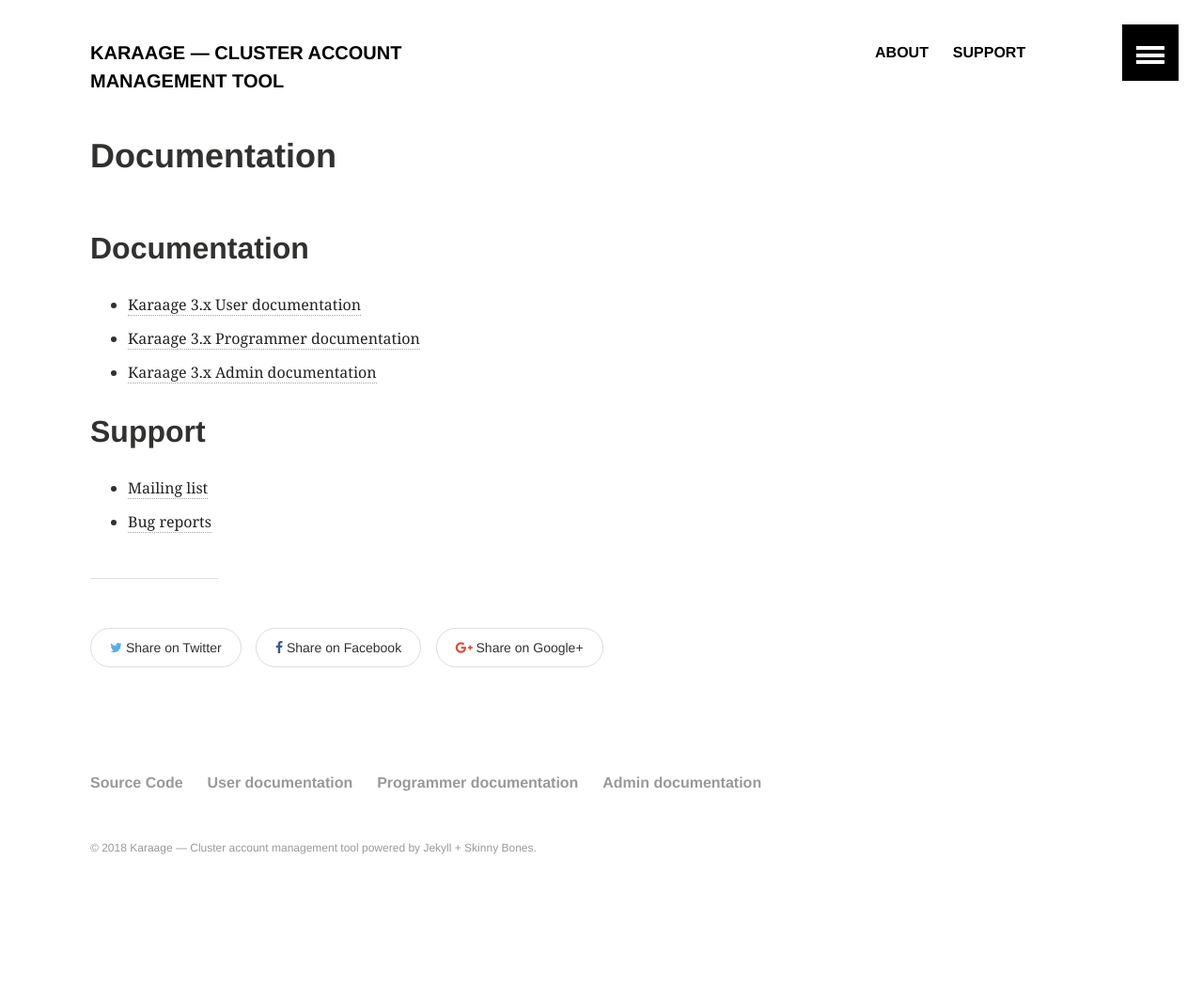
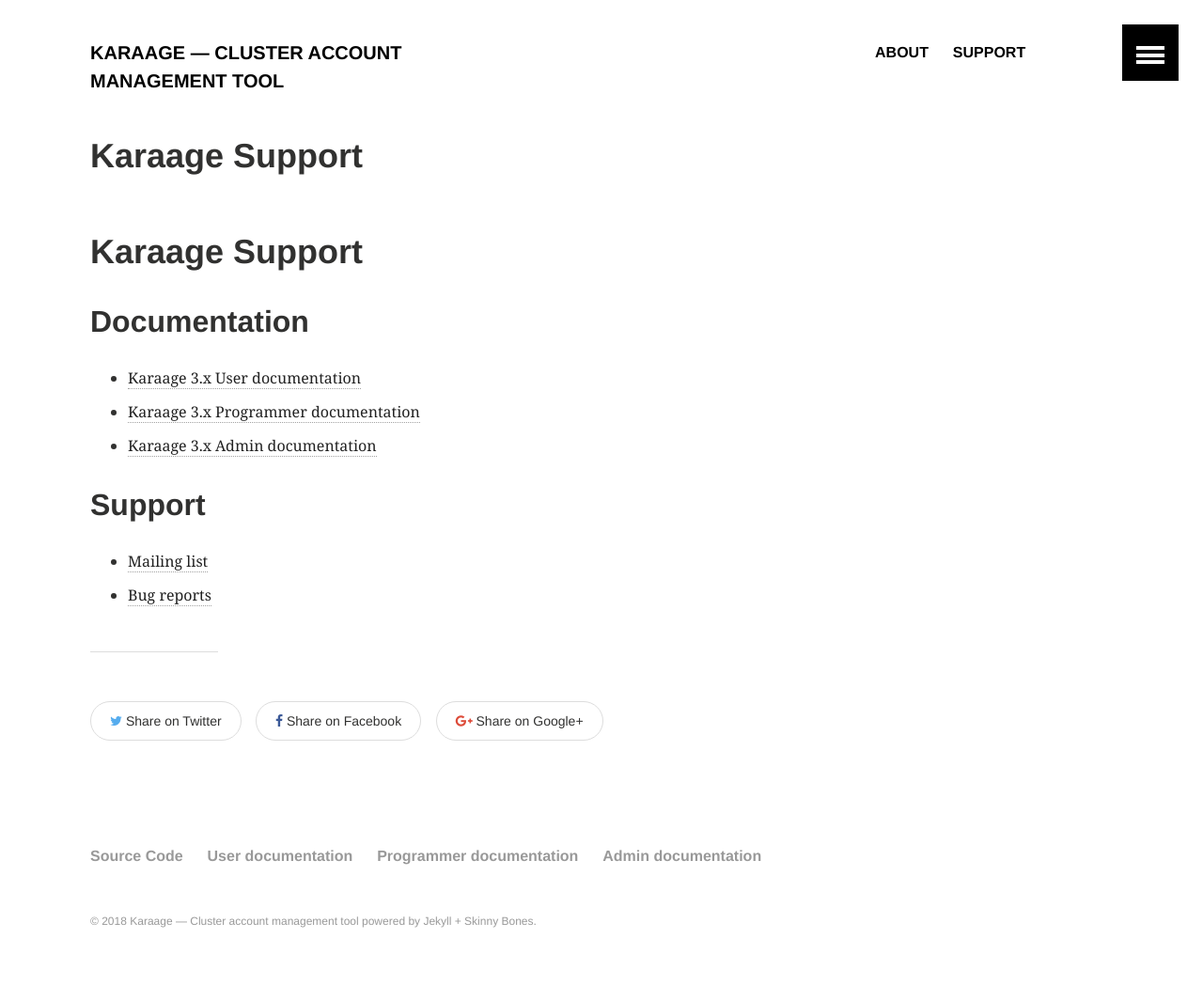
Before and after one commit to Karaage-Cluster/Karaage-Cluster.github.io, a Jekyll site: the page built from support.md, in a window 1280 px wide. Shown: the whole page at 94% size. Built offline with Jekyll 4.4.1, drawn with Linux system fonts in a browser that asks for light colours; our own code applies the rules of GitHub Pages for plain Markdown files; before the commit the page ends 988 px from its top, so only the background shows below that.

Commit message:
Minor fixes

```diff
--- a/_config.yml
+++ b/_config.yml
@@ -7,7 +7,7 @@
 logo: logo.png # 120x120 px default image used for Twitter summary card
 teaser: teaser.png # 400x250 px default teaser image used in image archive grid
 locale: en
-url: https://karaage-cluster.github.io/
+url: https://karaage-cluster.github.io
 feed:
   path: atom.xml
 
--- a/about.md
+++ b/about.md
@@ -3,6 +3,9 @@
 media: About
 permalink: /about/
 ---
+
+About Karaage
+=============
 
 What is Karaage?
 ----------------
--- a/support.md
+++ b/support.md
@@ -3,6 +3,9 @@
 media: About
 permalink: /support/
 ---
+
+Karaage Support
+===============
 
 Documentation
 -------------
```
